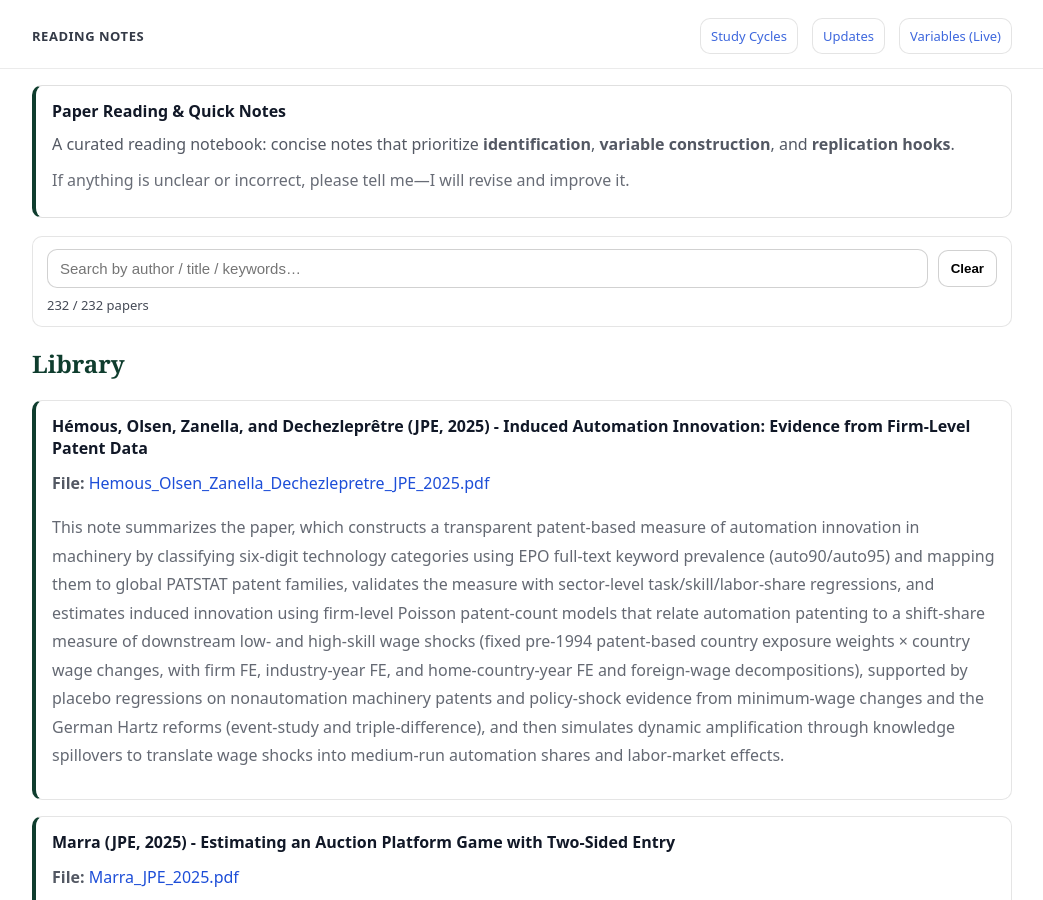
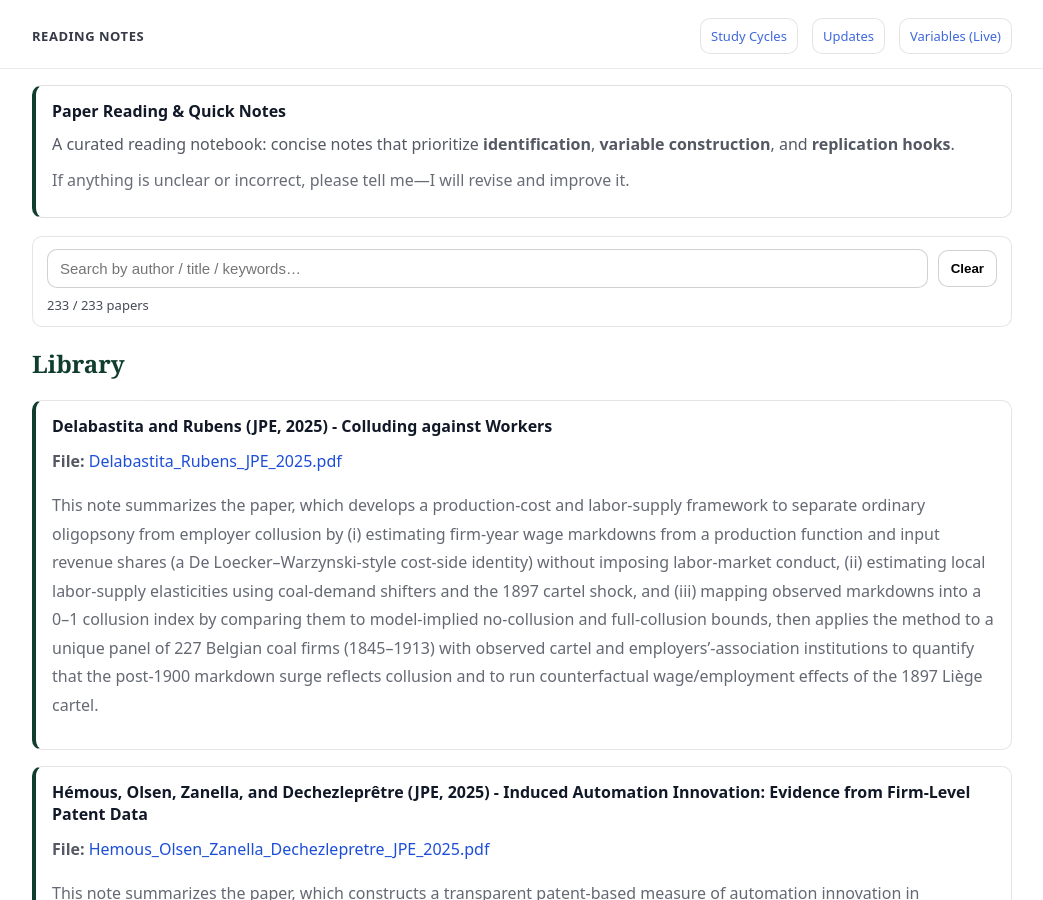
Before and after one commit to yaxinzn/study-archive, a Jekyll site: the page built from reading/index.md, in a window 1280 px wide and 900 px high. Shown: the whole window, without its empty margins (118-1161 px from the left). Built offline with Jekyll 4.4.1, drawn with Linux system fonts in a browser that asks for light colours.

Commit message:
Reading: add/update Delabastita_Rubens_JPE_2025.pdf

```diff
--- a/_data/reading.yml
+++ b/_data/reading.yml
@@ -1,3 +1,7 @@
+- title: "Delabastita and Rubens (JPE, 2025) - Colluding against Workers"
+  file: "Delabastita_Rubens_JPE_2025.pdf"
+  desc: "This note summarizes the paper, which develops a production-cost and labor-supply framework to separate ordinary oligopsony from employer collusion by (i) estimating firm-year wage markdowns from a production function and input revenue shares (a De Loecker–Warzynski-style cost-side identity) without imposing labor-market conduct, (ii) estimating local labor-supply elasticities using coal-demand shifters and the 1897 cartel shock, and (iii) mapping observed markdowns into a 0–1 collusion index by comparing them to model-implied no-collusion and full-collusion bounds, then applies the method to a unique panel of 227 Belgian coal firms (1845–1913) with observed cartel and employers’-association institutions to quantify that the post-1900 markdown surge reflects collusion and to run counterfactual wage/employment effects of the 1897 Liège cartel."
+
 - title: "Hémous, Olsen, Zanella, and Dechezleprêtre (JPE, 2025) - Induced Automation Innovation: Evidence from Firm-Level Patent Data"
   file: "Hemous_Olsen_Zanella_Dechezlepretre_JPE_2025.pdf"
   desc: "This note summarizes the paper, which constructs a transparent patent-based measure of automation innovation in machinery by classifying six-digit technology categories using EPO full-text keyword prevalence (auto90/auto95) and mapping them to global PATSTAT patent families, validates the measure with sector-level task/skill/labor-share regressions, and estimates induced innovation using firm-level Poisson patent-count models that relate automation patenting to a shift-share measure of downstream low- and high-skill wage shocks (fixed pre-1994 patent-based country exposure weights × country wage changes, with firm FE, industry-year FE, and home-country-year FE and foreign-wage decompositions), supported by placebo regressions on nonautomation machinery patents and policy-shock evidence from minimum-wage changes and the German Hartz reforms (event-study and triple-difference), and then simulates dynamic amplification through knowledge spillovers to translate wage shocks into medium-run automation shares and labor-market effects."
```
Also changed, not shown: 1 other file.
